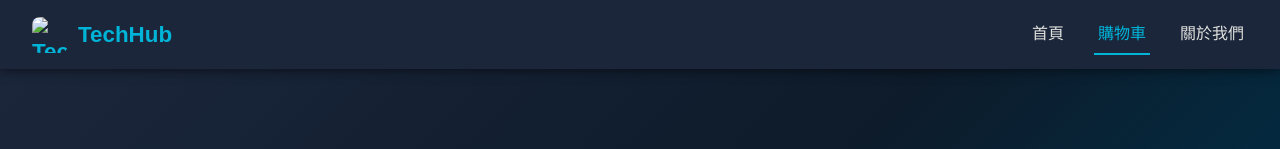
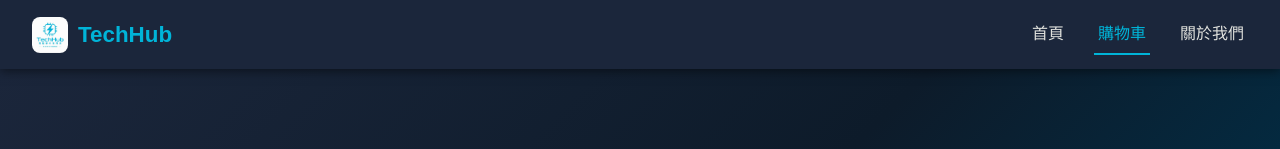
Before and after one commit to JasonPeng930/TechHub.com, a plain HTML site: page cart.html in a window 1280 px wide. Shown: the top 149 px of the page. Drawn offline with Linux system fonts and the light colour scheme.

```diff
--- a/cart.html
+++ b/cart.html
@@ -13,7 +13,7 @@
 
   <nav class="navbar">
     <div class="logo">
-      <img src="images/logo.png" alt="TechHub Logo">
+      <img src="logo.png" alt="TechHub Logo">
       <span>TechHub</span>
     </div>
     <ul>
```
